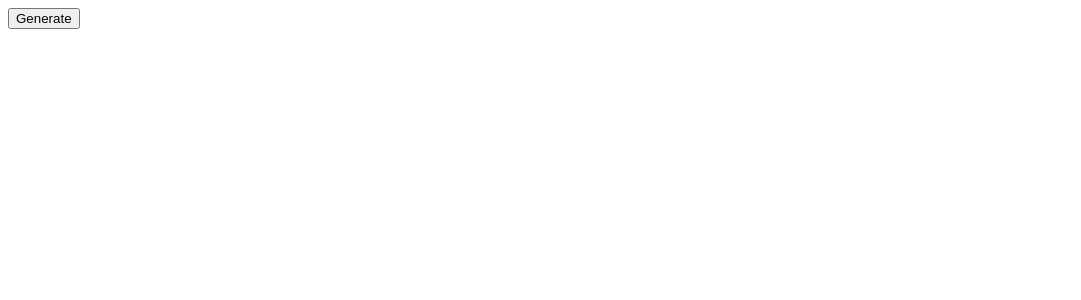
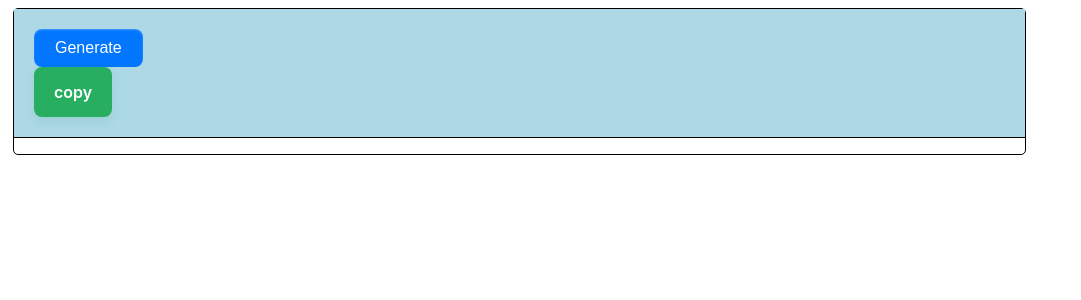
Before and after one commit to hannahellis4242/SecondLifeTeleportHUDGenerator, a React (Create React App) app in the folder my-app/: page / in a window 1280 px wide. Shown: the top 300 px of the page, without its empty margins (0-1081 px from the left). Built offline with nearby package versions, Linux system fonts and the light colour scheme.

Commit message:
Adding styles

```diff
--- /dev/null
+++ b/my-app/src/components/Output.module.css
@@ -0,0 +1,101 @@
+@import url('https://fonts.googleapis.com/css2?family=Roboto:wght@100&display=swap');
+
+.head{
+    background-color: lightblue;
+    padding:20px;
+    border-bottom: 1px solid black;
+}
+
+.output_text{
+    font-style: italic;
+    font-family: 'Roboto';
+    width: fit-content;
+}
+
+.output{
+    margin: 5px;
+    border: 1px solid black;
+    border-radius: 5px;
+    width:80%;
+}
+
+.generate {
+  align-items: center;
+  appearance: button;
+  background-color: #0276FF;
+  border-radius: 8px;
+  border-style: none;
+  box-shadow: rgba(255, 255, 255, 0.26) 0 1px 2px inset;
+  box-sizing: border-box;
+  color: #fff;
+  cursor: pointer;
+  display: flex;
+  flex-direction: row;
+  flex-shrink: 0;
+  font-family: "RM Neue",sans-serif;
+  font-size: 100%;
+  line-height: 1.15;
+  margin: 0;
+  padding: 10px 21px;
+  text-align: center;
+  text-transform: none;
+  transition: color .13s ease-in-out,background .13s ease-in-out,opacity .13s ease-in-out,box-shadow .13s ease-in-out;
+  user-select: none;
+  -webkit-user-select: none;
+  touch-action: manipulation;
+}
+
+.generate:active {
+  background-color: #006AE8;
+}
+
+.generate:hover {
+  background-color: #1C84FF;
+}
+
+.copy {
+  appearance: none;
+  backface-visibility: hidden;
+  background-color: #27ae60;
+  border-radius: 8px;
+  border-style: none;
+  box-shadow: rgba(39, 174, 96, .15) 0 4px 9px;
+  box-sizing: border-box;
+  color: #fff;
+  cursor: pointer;
+  display: inline-block;
+  font-family: Inter,-apple-system,system-ui,"Segoe UI",Helvetica,Arial,sans-serif;
+  font-size: 16px;
+  font-weight: 600;
+  letter-spacing: normal;
+  line-height: 1.5;
+  outline: none;
+  overflow: hidden;
+  padding: 13px 20px;
+  position: relative;
+  text-align: center;
+  text-decoration: none;
+  transform: translate3d(0, 0, 0);
+  transition: all .3s;
+  user-select: none;
+  -webkit-user-select: none;
+  touch-action: manipulation;
+  vertical-align: top;
+  white-space: nowrap;
+}
+
+.copy:hover {
+  background-color: #1e8449;
+  opacity: 1;
+  transform: translateY(0);
+  transition-duration: .35s;
+}
+
+.copy:active {
+  transform: translateY(2px);
+  transition-duration: .35s;
+}
+
+.copy:hover {
+  box-shadow: rgba(39, 174, 96, .2) 0 6px 12px;
+}
--- a/my-app/src/components/Output.tsx
+++ b/my-app/src/components/Output.tsx
@@ -1,6 +1,7 @@
 import React, { useContext, useRef } from "react";
 import createScript from "../script/createScript";
 import { ModelContext } from "../store/ModelContext";
+import classes from "./Output.module.css";
 
 const Output: React.FC = () => {
   const modelContext = useContext(ModelContext);
@@ -12,12 +13,27 @@ const Output: React.FC = () => {
       out.innerText = createScript(modelContext.topMenu);
     }
   };
+
+  const copyText = () => {
+    const out = output.current;
+    if (out) {
+      navigator.clipboard
+        .writeText(out.innerText)
+        .then(() => alert("seed copied to clipboard"))
+        .catch(() => alert("could not copy"));
+    }
+  };
   return (
-    <section>
-      <div>
-        <button onClick={generate}>Generate</button>
-      </div>
-      <p ref={output}></p>
+    <section className={classes.output}>
+      <header className={classes.head}>
+        <button className={classes.generate} onClick={generate}>
+          Generate
+        </button>
+        <button className={classes.copy} onClick={copyText}>
+          copy
+        </button>
+      </header>
+      <p className={classes.output_text} ref={output}></p>
     </section>
   );
 };
```
